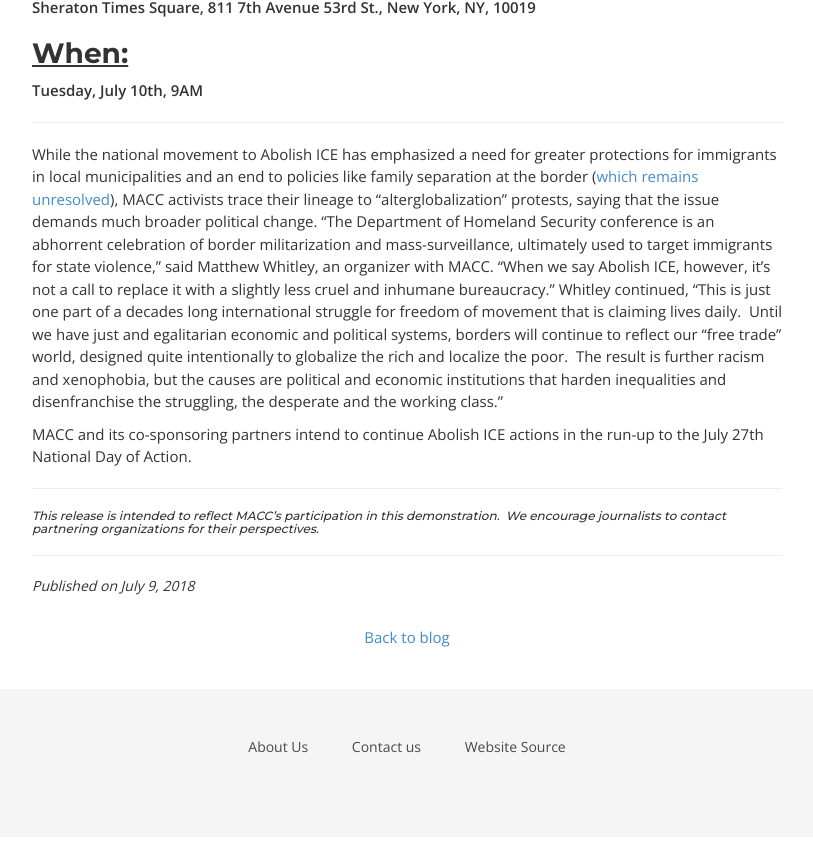
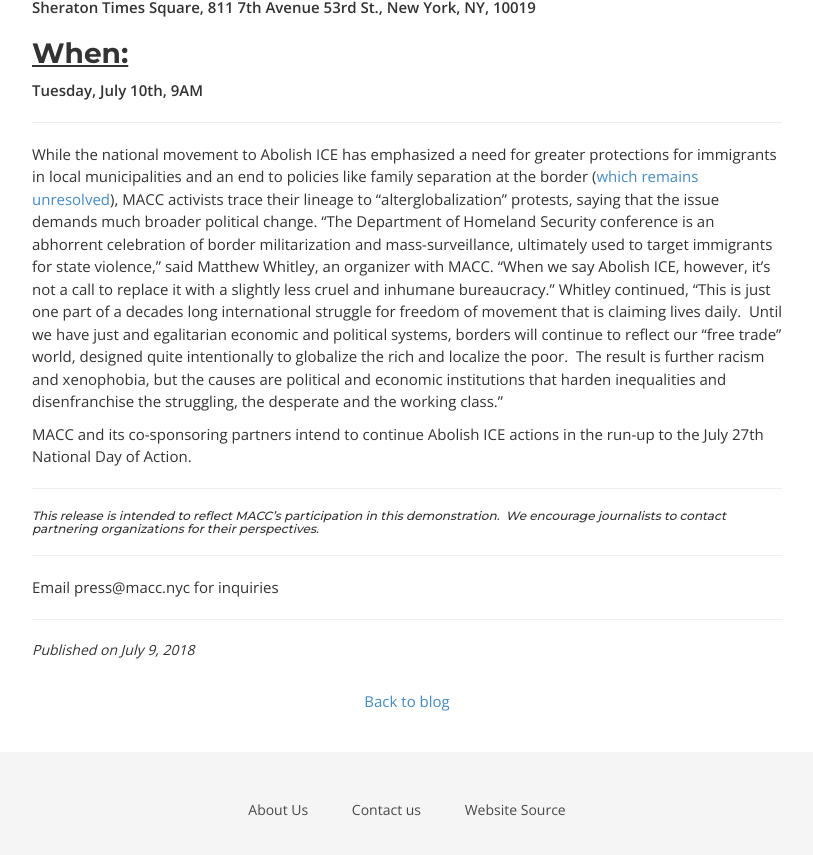
Before and after one commit to MACCNYC/maccnyc.github.io, a Jekyll site: the page built from _posts/2018-07-09-dhs-call-to-action.md, in a window 1280 px wide and 900 px high, scrolled down 826 px. Shown: the top 855 px of the window, without its empty margins (233-1046 px from the left). Built offline with Jekyll 4.4.1, drawn with Linux system fonts in a browser that asks for light colours; some web fonts are replaced; our own code applies the rules of GitHub Pages for plain Markdown files.

Commit message:
Update 2018-07-09-dhs-call-to-action.md

```diff
--- a/_posts/2018-07-09-dhs-call-to-action.md
+++ b/_posts/2018-07-09-dhs-call-to-action.md
@@ -28,3 +28,6 @@
 ---
 
 ###### _This release is intended to reflect MACC's participation in this demonstration.  We encourage journalists to contact partnering organizations for their perspectives._
+---
+
+Email press@macc.nyc for inquiries
```
